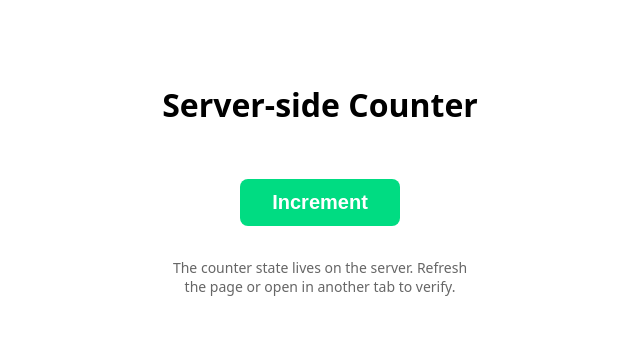
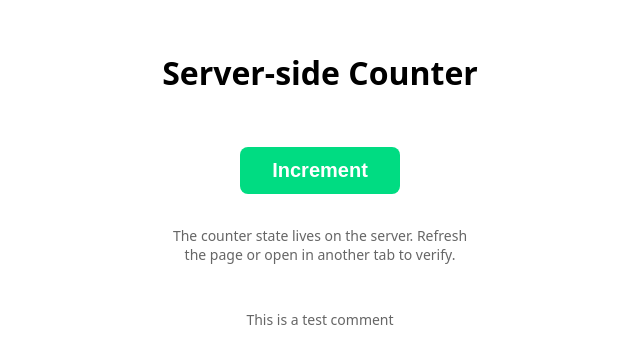
Before and after one commit to dev-celer/testing-nuxt, a Nuxt app: page / in a window 1280 px wide. Shown: the part 222-586 px from the top of the page, without its empty margins (320-960 px from the left). Built offline with nearby package versions, Linux system fonts and the light colour scheme; no server answers.

Commit message:
Update app.vue

```diff
--- a/app/app.vue
+++ b/app/app.vue
@@ -13,6 +13,7 @@ async function increment() {
     <p class="count">{{ data?.count }}</p>
     <button @click="increment">Increment</button>
     <p class="hint">The counter state lives on the server. Refresh the page or open in another tab to verify.</p>
+    <p class="hint">This is a test comment</p>
   </div>
 </template>
 
```
